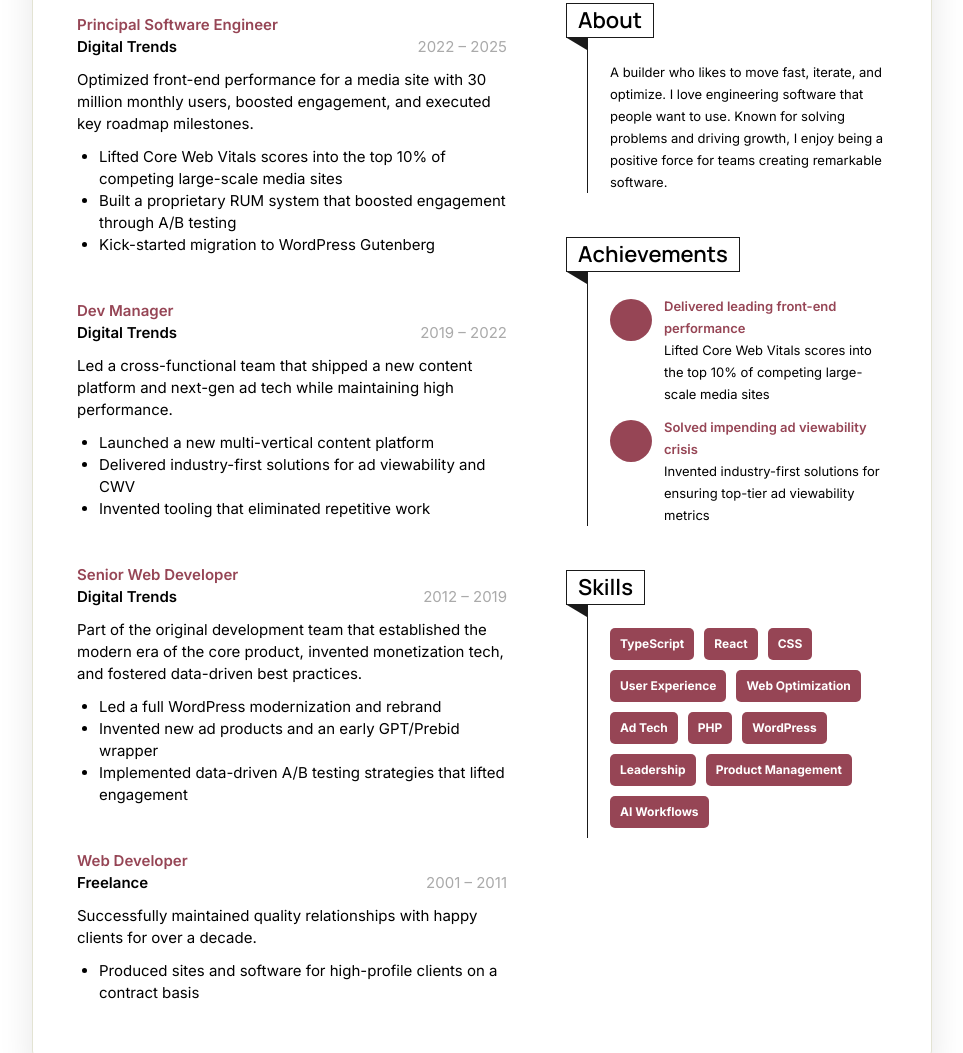
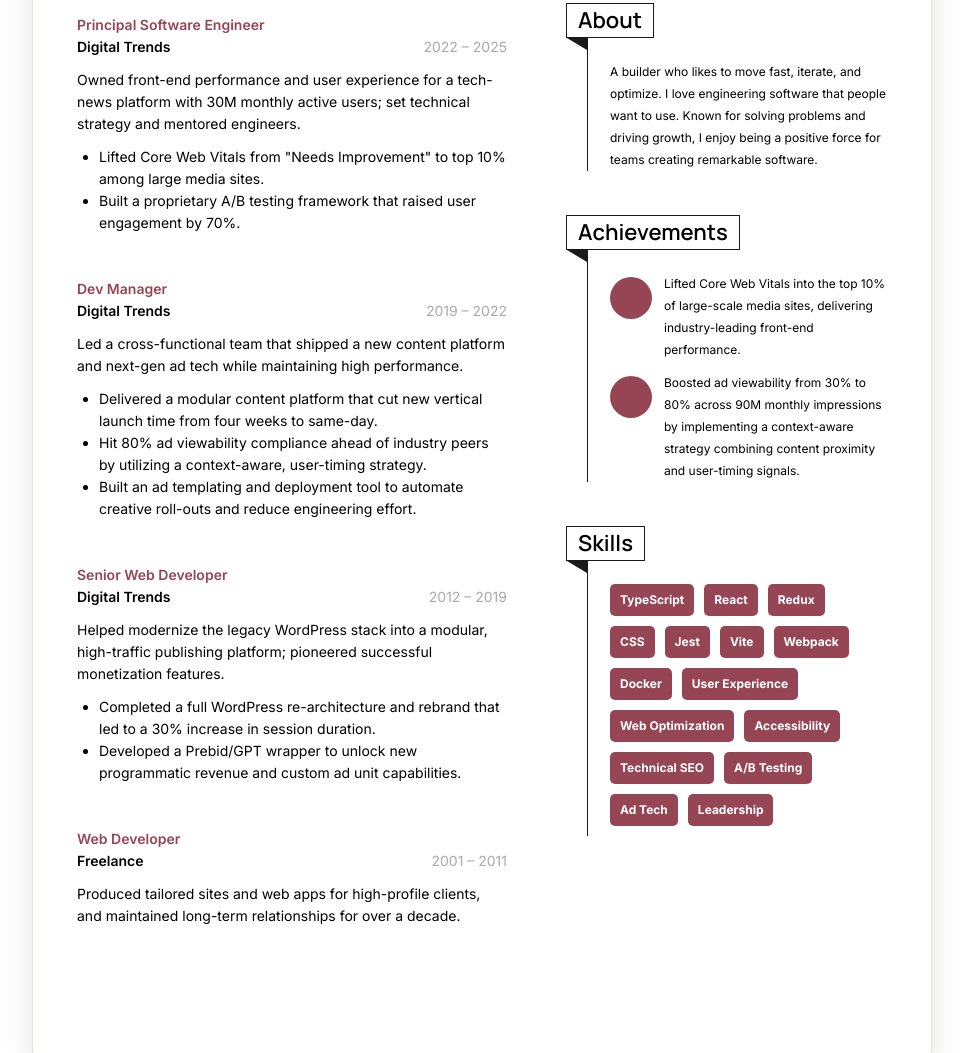
Before and after one commit to rbenj/resume, a plain HTML site: page index.html in a window 1280 px wide. Shown: the part 332-1385 px from the top of the page, without its empty margins (158-1121 px from the left). Drawn offline with Linux system fonts and the light colour scheme.

Commit message:
Updated content to be more specific

```diff
--- a/index.html
+++ b/index.html
@@ -25,9 +25,9 @@
 			--text-color: #000;
 			--accent-color: #6a4c93;
 			--muted-color: #aaa;
-			--small-font-size: 13px;
+			--small-font-size: 12px;
 			--small-line-height: 22px;
-			--medium-font-size: 15px;
+			--medium-font-size: 14px;
 			--medium-line-height: 22px;
 			--large-font-size: 22px;
 			--large-line-height: 33px;
@@ -260,13 +260,6 @@
 			content: "\e8f4";
 		}
 
-		.achievement__title {
-			animation: animate-hue var(--animate-hue-duration) linear infinite;
-			color: var(--accent-color);
-			font-weight: 600;
-			margin-left: 54px;
-		}
-
 		.achievement__description {
 			font-size: var(--small-font-size);
 			line-height: var(--small-line-height);
@@ -277,7 +270,6 @@
 			display: flex;
 			flex-wrap: wrap;
 			list-style: none;
-			padding-right: 10px;
 		}
 
 		.skills__item {
@@ -285,7 +277,6 @@
 			background-color: var(--accent-color);
 			border-radius: 5px;
 			color: var(--background-color);
-			font-size: 12px;
 			font-weight: bold;
 			margin: 0 10px 10px 0;
 			padding: 5px 10px;
@@ -440,7 +431,7 @@
 <body>
 	<div class="container">
 		<div class="controls container__controls">
-			<a href="richard-benjamin-resume.pdf" download aria-label="Download resume as PDF">Download PDF</a>
+			<a href="Richard-Benjamin_Senior-Front-End-Engineer_Resume_2025.pdf" download aria-label="Download resume as PDF">Download PDF</a>
 		</div>
 
 		<div class="page container__page">
@@ -486,7 +477,6 @@
 		<div class="achievement__item">
 			<div class="achievement__icon achievement__icon--${icon}"></div>
 			<div class="achievement__content">
-				<h4 class="achievement__title">${label}</h4>
 				<p class="achievement__description">${description}</p>
 			</div>
 		</div>
@@ -515,7 +505,7 @@
 	<script>
 		const data = {
 			name: "Richard Benjamin",
-			title: "Principal Software Engineer",
+			title: "Senior Front-End Engineer",
 			info: {
 				email: "richardbenjamin@me.com",
 				phone: "(503) 367-9244",
@@ -525,28 +515,30 @@
 			summary: "A builder who likes to move fast, iterate, and optimize. I love engineering software that people want to use. Known for solving problems and driving growth, I enjoy being a positive force for teams creating remarkable software.",
 			achievements: [
 				{
-					label: "Delivered leading front-end performance",
-					description: "Lifted Core Web Vitals scores into the top 10% of competing large-scale media sites",
+					description: "Lifted Core Web Vitals into the top 10% of large-scale media sites, delivering industry-leading front-end performance.",
 					icon: "timer",
 				},
 				{
-					label: "Solved impending ad viewability crisis",
-					description: "Invented industry-first solutions for ensuring top-tier ad viewability metrics",
+					description: "Boosted ad viewability from 30% to 80% across 90M monthly impressions by implementing a context-aware strategy combining content proximity and user-timing signals.",
 					icon: "visibility",
 				},
 			],
 			skills: [
 				"TypeScript",
 				"React",
+				"Redux",
 				"CSS",
+				"Jest",
+				"Vite",
+				"Webpack",
+				"Docker",
 				"User Experience",
 				"Web Optimization",
+				"Accessibility",
+				"Technical SEO",
+				"A/B Testing",
 				"Ad Tech",
-				"PHP",
-				"WordPress",
 				"Leadership",
-				"Product Management",
-				"AI Workflows",
 			],
 			experience: [
 				{
@@ -554,11 +546,10 @@
 					company: "Digital Trends",
 					startYear: "2022",
 					endYear: "2025",
-					summary: "Optimized front-end performance for a media site with 30 million monthly users, boosted engagement, and executed key roadmap milestones.",
+					summary: "Owned front-end performance and user experience for a tech-news platform with 30M monthly active users; set technical strategy and mentored engineers.",
 					bullets: [
-						"Lifted Core Web Vitals scores into the top 10% of competing large-scale media sites",
-						"Built a proprietary RUM system that boosted engagement through A/B testing",
-						"Kick-started migration to WordPress Gutenberg"
+						"Lifted Core Web Vitals from \"Needs Improvement\" to top 10% among large media sites.",
+						"Built a proprietary A/B testing framework that raised user engagement by 70%.",
 					],
 				},
 				{
@@ -568,9 +559,9 @@
 					endYear: "2022",
 					summary: "Led a cross-functional team that shipped a new content platform and next-gen ad tech while maintaining high performance.",
 					bullets: [
-						"Launched a new multi-vertical content platform",
-						"Delivered industry-first solutions for ad viewability and CWV",
-						"Invented tooling that eliminated repetitive work",
+						"Delivered a modular content platform that cut new vertical launch time from four weeks to same-day.",
+						"Hit 80% ad viewability compliance ahead of industry peers by utilizing a context-aware, user-timing strategy.",
+						"Built an ad templating and deployment tool to automate creative roll-outs and reduce engineering effort.",
 					]
 				},
 				{
@@ -578,11 +569,10 @@
 					company: "Digital Trends",
 					startYear: "2012",
 					endYear: "2019",
-					summary: "Part of the original development team that established the modern era of the core product, invented monetization tech, and fostered data-driven best practices.",
+					summary: "Helped modernize the legacy WordPress stack into a modular, high-traffic publishing platform; pioneered successful monetization features.",
 					bullets: [
-						"Led a full WordPress modernization and rebrand",
-						"Invented new ad products and an early GPT/Prebid wrapper",
-						"Implemented data-driven A/B testing strategies that lifted engagement"
+						"Completed a full WordPress re-architecture and rebrand that led to a 30% increase in session duration.",
+						"Developed a Prebid/GPT wrapper to unlock new programmatic revenue and custom ad unit capabilities.",
 					],
 				},
 				{
@@ -590,10 +580,8 @@
 					company: "Freelance",
 					startYear: "2001",
 					endYear: "2011",
-					summary: "Successfully maintained quality relationships with happy clients for over a decade.",
-					bullets: [
-						"Produced sites and software for high-profile clients on a contract basis",
-					],
+					summary: "Produced tailored sites and web apps for high-profile clients, and maintained long-term relationships for over a decade.",
+					bullets: [],
 				},
 			],
 		};
```
Also changed, not shown: 2 other files.
